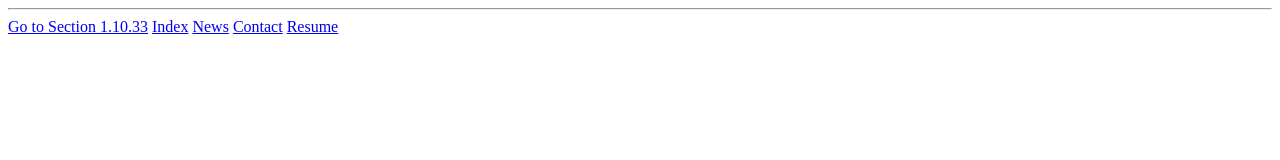
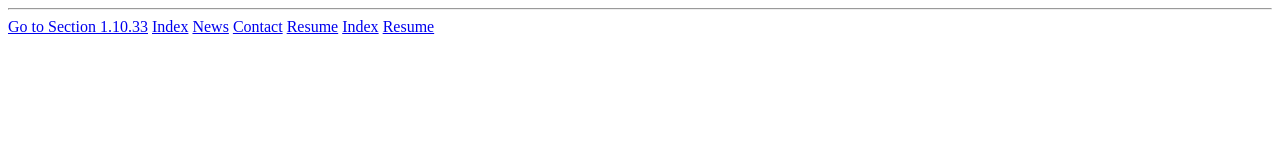
Before and after one commit to ba-ahmedsatti/Exercises, a plain HTML site: page ex_5/about.html in a window 1280 px wide. Drawn offline with Linux system fonts and the light colour scheme.

Commit message:
updated ex_5

```diff
--- a/ex_5/about.html
+++ b/ex_5/about.html
@@ -14,6 +14,8 @@
 <a href="../ex_5/contact.html">Contact</a>
 <a href="../ex_5/documents/resume.html">Resume</a>
 
+<a href="Exercises\ex_5\index.html">Index</a>
+<a href="../ex_5/documents/resume.html">Resume</a>
 
 </body>
 </html>
```
